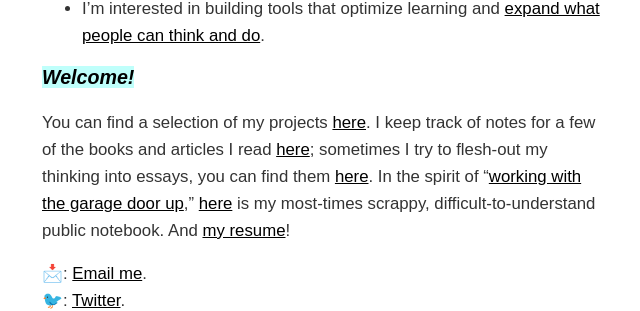
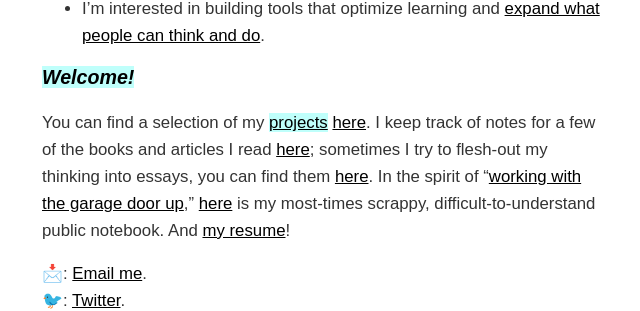
Before and after one commit to dCO2/rococo, a Jekyll site: the page built from index.md, in a window 1280 px wide. Shown: the part 345-656 px from the top of the page, without its empty margins (334-974 px from the left). Built offline with Jekyll 4.4.1, drawn with Linux system fonts in a browser that asks for light colours; some web fonts are replaced; formulas are drawn with MathJax 3.

Commit message:
Update index.md

```diff
--- a/index.md
+++ b/index.md
@@ -15,7 +15,7 @@ title: Home
 
 <h3 style="background-color: #00ffef40;display: inline;"><em>Welcome!</em></h3>
 
-You can find a selection of my projects [here](/projects/). I keep track of notes for a few of the books and articles I read [here](/booknotes/); sometimes I try to flesh-out my thinking into essays, you can find them [here](/essays/). In the spirit of "[working with the garage door up](https://notes.andymatuschak.org/Work_with_the_garage_door_up)," [here](/notes/) is my most-times scrappy, difficult-to-understand public notebook. And [my resume](/resume.pdf/)!
+You can find a selection of my <span style="background-color: #00ffef40;display: inline;"><a href="/projects/">projects</a></span> [here](/projects/). I keep track of notes for a few of the books and articles I read [here](/booknotes/); sometimes I try to flesh-out my thinking into essays, you can find them [here](/essays/). In the spirit of "[working with the garage door up](https://notes.andymatuschak.org/Work_with_the_garage_door_up)," [here](/notes/) is my most-times scrappy, difficult-to-understand public notebook. And [my resume](/resume.pdf/)!
 
 
 📩: [Email me](mailto:dco2.caleb@gmail.com).
```
